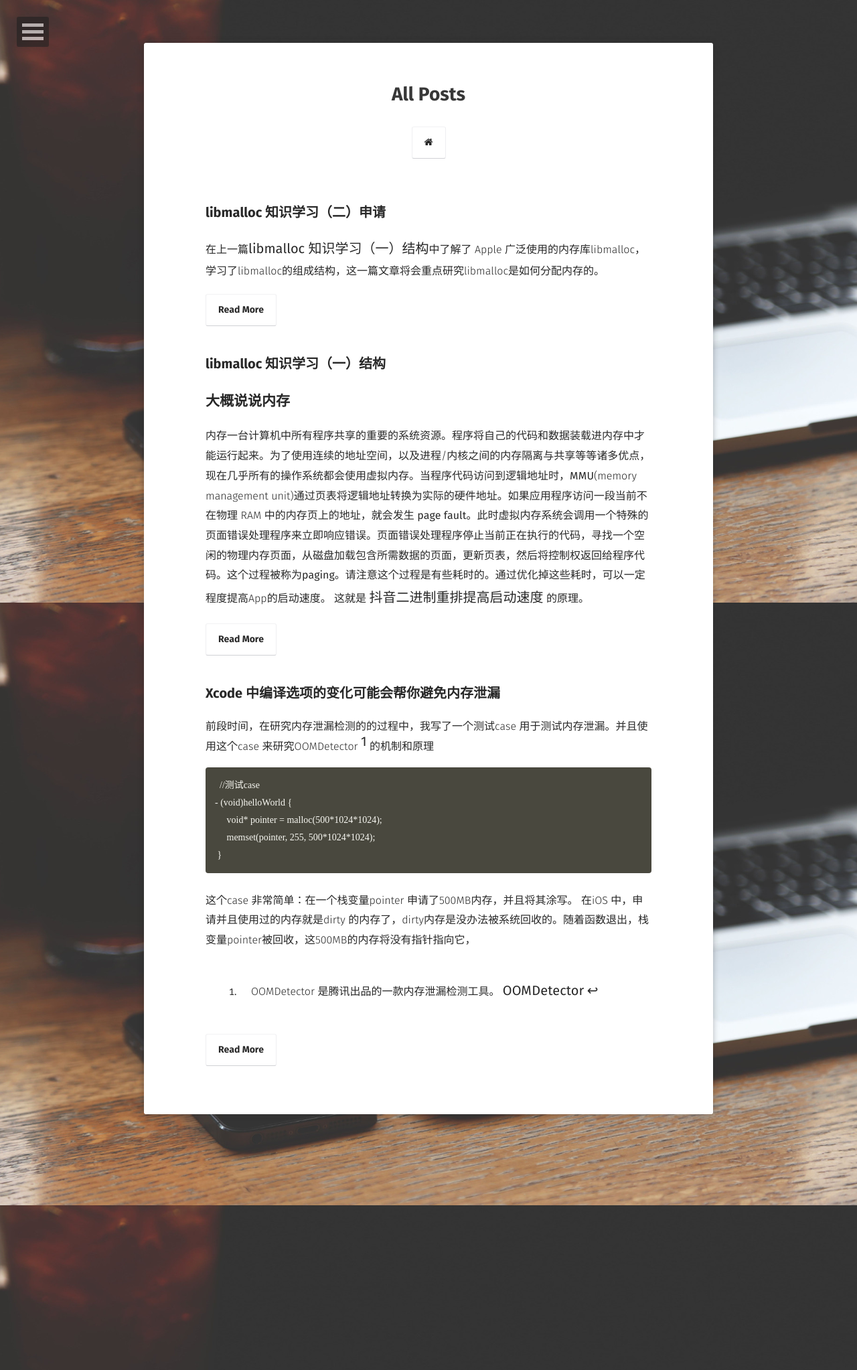
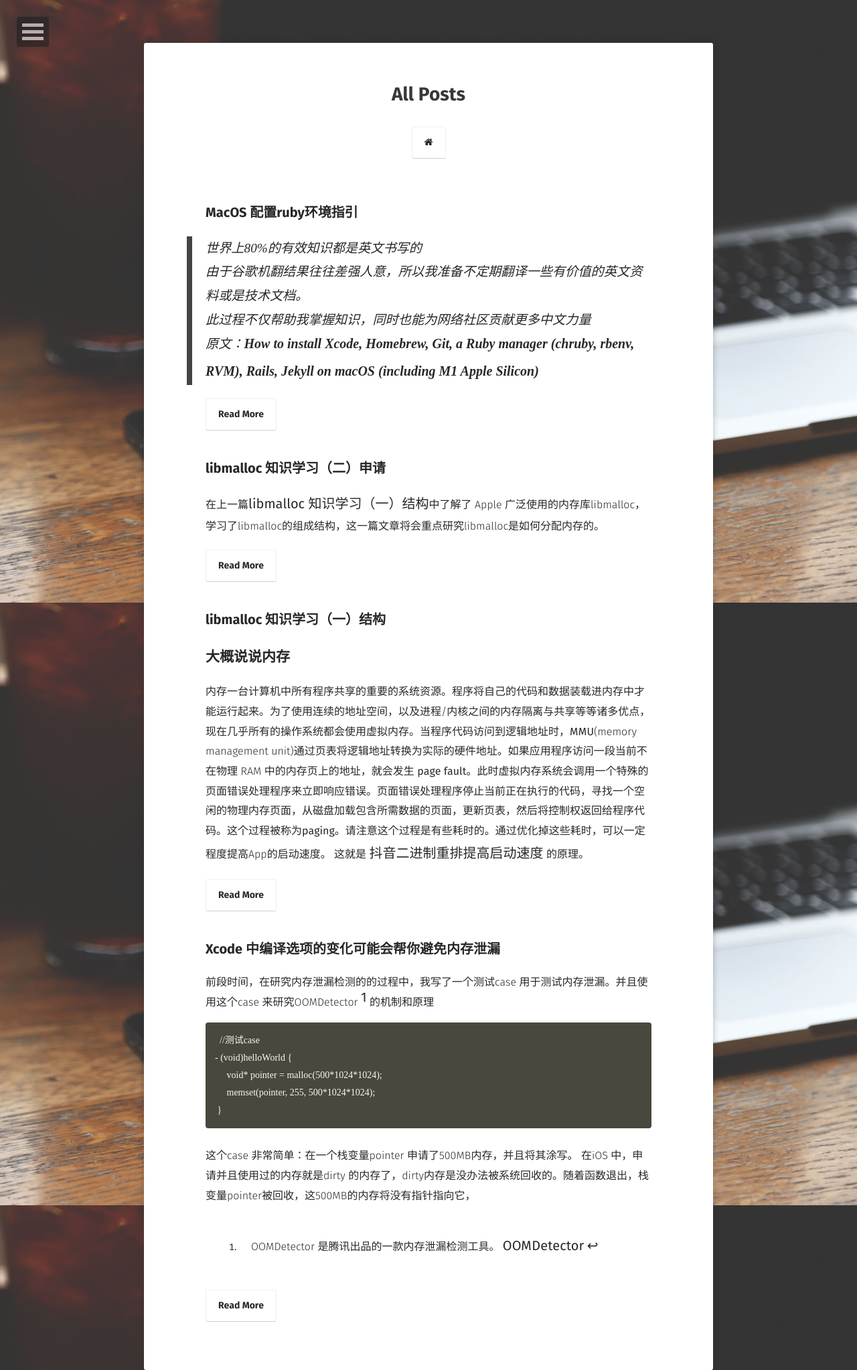
Before and after one commit to JethroYe/JethroYe.github.io, a Jekyll site: the page built from posts/index.md, in a window 1280 px wide. Shown: the whole page at 67% size. Built offline with Jekyll 4.4.1, drawn with Linux system fonts in a browser that asks for light colours; some web fonts are replaced; part of the change alters nothing that is shown.

Commit message:
增加文章《MacOS 配置ruby环境指引》

````diff
--- /dev/null
+++ b/_posts/2022-01-09-how-to-Install-Xcode-homebrew-git-ruby.md
@@ -0,0 +1,208 @@
+---
+layout: post
+title: MacOS 配置ruby环境指引
+updated: 2022-01-02 18:00
+tag:
+- 翻译
+- ruby
+- homebrew
+- Mac
+- Xcode
+---
+
+> <big>*世界上80%的有效知识都是英文书写的*</big>
+> <big>由于谷歌机翻结果往往差强人意，所以我准备不定期翻译一些有价值的英文资料或是技术文档。</big>
+> <big>此过程不仅帮助我掌握知识，同时也能为网络社区贡献更多中文力量</big>
+> <big>原文：**[How to install Xcode, Homebrew, Git, a Ruby manager (chruby, rbenv, RVM), Rails, Jekyll on macOS (including M1 Apple Silicon)](https://www.moncefbelyamani.com/how-to-install-xcode-homebrew-git-rvm-ruby-on-mac/?utm_source=stackoverflow)**<big>
+
+# 正文开始
+**本文更新于2022年1月13日**
+
+## 帮你在Mac上安装任意的Ruby gem
+你是否曾经遇到过可怕的gem权限错误？
+```
+ERROR: While executing gem ... (Gem::FilePermissionError)
+You don't have write permissions for the /Library/Ruby/Gems/2.6.0 directory
+```
+你是否曾经使用`sudo`安装gem然后导致报错？
+```
+ERROR: Failed to build gem native extension.
+```
+你是否一直在努力安装 rails、jekyll、bundler、cocoapods、fastlane 或其他一些 Ruby gem？ 你是否一直在输入一大串命令，并试图一遍又一遍的修复错误？你是否被这些问题困扰了好多天？
+**今天你将终结所有的Ruby问题**
+我在过去的10年一直致力于帮助人们解决这类问题，看看[他们是怎么说的吧](https://www.moncefbelyamani.com/what-they-say/)
+
+## 你的选择
+- 使用我的脚本可以帮助你一键配置好全局环境。脚本也可以帮助你的保持你的开发环境安全并且时刻保持最新。一条简单的命令，你就不用再阅读这份指引了
+- 花几个小时阅读这份指引，然后手动配置所有环境。并且未来你也需要手动维护你的研发环境
+
+## 使用我的脚本
+本脚本目前是免费的，当然我也在持续维护它。如果想要获得免费脚本和高级脚本55%的折扣。请点击加入下面的列表。此折扣仅仅适用与订阅我的读者，在这里你可以读到[读者们对我的脚本和指南的评价](https://www.moncefbelyamani.com/what-they-say)
+译者：请在原文中加入或者订阅
+
+## 终端（以下称为Terminal）
+本指南中的许多工作都需要在一个被称为 Terminal 的App 中完成。在Mac 中，通过[Spolight](https://support.apple.com/en-us/HT204014) 可以最快捷的打开Terminal。默认的键盘快捷键commend+space 可以快速打开Spolight。
+
+## 准备工作
+本文支持的 MacOS 版本:
+- Monterey
+- Big Sur
+- Catalina
+老版本的MacOS 上本文可能也适用，但是不保证。如果你遇到任何问题，可以阅读本指南尝试自己解决。如果解决不了，可以订阅[我的付费课程](https://savvycal.com/monfresh/dev-setup?d=15&from=2022-01-09)，我会尽量提供帮助
+
+### 确保你的电脑已经插入电源并且有一个稳定的网络环境
+脚本可能需要 15 分钟才能安装所有内容，因此如果你打算在它运行时执行其他操作，请暂时阻止它休眠，直到脚本完成。你可以在系统偏好设置下的电池 -> 电源适配器设置中执行此操作。打开“显示器关闭时防止计算机自动休眠”选项。
+
+### 确保你的MacOS 软件是最新的
+单击屏幕左上角的 Apple 图标，然后单击系统偏好设置，然后单击软件更新。如果有任何可用更新，请安装它们。如果你已经拥有 Big Sur 的最新更新，则无需升级到 Monterey。
+
+### 确保你的Homebrew 已经准备好了
+如果你的Homebrew 已经安装好了，可以跳过这一节。如果你不确定，可以通过下面的命令检查一下 **/usr/local**目录中是否有内容。如果什么都没有，表示你的电脑上没有Homebrew，你需要安装它
+```
+ls /usr/local
+```
+如果是Apple Silicon chip (以下简称M1) 版本的Mac，你需要检查 **/opt/homebrew** 目录
+如果上面的这些目录都不是空的，则表示你的电脑上已经安装了Homebrew。你可以运行下面的命令来检查下你的brew是否正常。
+```
+brew doctor
+```
+正常情况下，你会看到**Your system is ready to brew.** 的提示。如果brew没有准备好，你可能会看到一个或者多个提示。那么接下来的首要工作，就是修好brew 上面的提示。命令行输出的信息可以给你更多的帮助。
+```
+Warning: A newer Command Line Tools release is available.
+Update them from Software Update in System Preferences or run:
+  softwareupdate --all --install --force
+
+If that doesn't show you any updates, run:
+  sudo rm -rf /Library/Developer/CommandLineTools
+  sudo xcode-select --install
+
+Alternatively, manually download them from:
+  https://developer.apple.com/download/more/.
+
+```
+以下是多种形式的报错提示信息。
+```
+Warning: Your Command Line Tools are too outdated.
+```
+```
+Warning: Your Command Line Tools (CLT) does not support macOS 11.
+It is either outdated or was modified.
+Please update your Command Line Tools (CLT) or delete it if no updates are available.
+```
+如果缺少一些工具，会看到这样的提示
+```
+Warning: No developer tools installed.
+Install the Command Line Tools:
+  xcode-select --install
+```
+Hombrew 也会提供一些更详细的修复指南。仔细阅读指南并且跟着操作。当CLT安装好之后，退出并且重启Terminal。
+如果你遇到一些其他的问题，可以阅读下面的[Homebrew 问题解决指导](TODO:这里的跳转看看怎么实现)
+**如果你仍然遇到一些自己无法解决的问题，我的高级脚本也许有用**
+译者：高级脚本可以在原文中获取。
+
+#### 确保电脑中没有RVM，rbenv或者asdf
+在所有的ruby 管理器中。我推荐**chruby**，因为它更加稳定也更加方便维护。ruby管理器之间并不兼容，所以你如果你的设备里有RVM，rbenv，或者是asdf，你需要将他们卸载掉。
+#### 检查是否已经有了RVM 和 rbenv
+在Terminal中运行这几条命令
+```
+# 检查是否有rvm
+rvm help
+# 检查是否有rbenv
+rbenv help
+# 检查是否有asdf
+asdf help
+```
+如果两条命令输出了任何内容，都表示你已经安装了他们。相反如果返回了 `command not found`，表示没有安装。
+卸载rvm 可以通过下面的命令
+```
+rvm implode
+```
+然后，需要在下面的文件中删除所有跟rvm 相关的内容。
+- `~/.bash_profile`
+- `~/.zshrc`
+- `~/.zprofile`
+
+## 安装说明
+### 如果你的设备是M1 Mac，你需要阅读下面这段，否则可以直接跳过
+如果你使用的是M1 版本的Mac，需要确保Terminal 没有运行在 Rosetta mode （罗赛塔模式）。
+运行下面的命令来检查
+```
+uname -m
+```
+正常情况下预期会打印出`arm64`，如果它打印了 `x86_4`，那意味着Terminal 运行在罗萨塔模式下。按照下面的操作，可以关闭罗塞塔：
+1. 完全退出Terminal
+2. 打开Finder
+3. 按 shift-command-U 进入 Utilities 文件夹（或从菜单栏中选择“Go”，然后选择 Utilities）
+4. 选中Terminal，但是不要启动它。
+5. 按Commend+i, 取消选择框中的"Open using Rosetta"
+6. 启动Terminal，运行`uname -m`检查其输出是变成了`arm64`
+
+### 关于shell
+本指南假设你是用的shell 是 zsh。如果你不确定，可以阅读我的这篇引导[查看你是用的是什么shell](https://www.moncefbelyamani.com/which-shell-am-i-using-how-can-i-switch/). 如果你是用的是bash，那么需要在所有关于`.zshrc` 的步骤中，将其替换为`.bash_profile`
+
+## 步骤1: 安装Homebrew 和 命令行工具(Command Line Tools)
+[Homebrew](https://brew.sh/) 是MacOS 上的工具包管理器，可以帮助你方便的安装数百个开源工具。Homebrew 文档中提供了完整的安装说明，但你只需要运行 Homebrew 站点顶部列出的命令就能安装Homebrew
+```
+/bin/bash -c "$(curl -fsSL https://raw.githubusercontent.com/Homebrew/install/HEAD/install.sh"
+```
+将命令粘贴到Terminal 中，然后回车查看Termial 中输出的引导。例如Homebrew 会提示你输入密码。Homebrew 还会自动安装 Apple 命令行工具，通常它会在后台安装。不过也可能出现变化。请注意窗口输出的任何提示。安装成功后，重启Termianl，运行`brew doctor`检查下你的Homebrew是否安装好了
+如果你看到了`Your system is ready to brew`，可以进入 **步骤2**。否则，需要仔细阅读Homebrew的提示。在M1的Mac 上，Homebrew会要求你在安装后再运行几条命令，例如：
+```
+echo "eval $(/opt/homebrew/bin/brew shellenv)" >> ~/.zprofile
+eval $(/opt/homebrew/bin/brew shellenv)
+```
+运行完成后，再次运行`brew doctor` 检查Homebrew是否安装正常
+
+## 步骤2: 安装chruby，并且使用ruby-install 安装最新的ruby
+安装`chruby` 和 `ruby-install`
+```
+brew install chruby ruby-install
+```
+安装ruby 3.1.0， 或者在这个网站上获取最新的版本 [ruby site](https://www.ruby-lang.org/en/)
+```
+ruby-install ruby-3.1.0
+```
+
+安装过程可能会持续几分钟，安装完成后，执行下面的命令设置你的shell自动使用`chruby`，注意区分CPU架构
+### Intel Mac
+```
+echo "source /usr/local/share/chruby/chruby.sh" >> ~/.zshrc
+echo "source /usr/local/share/chruby/auto.sh" >> ~/.zshrc
+echo "chruby ruby-3.1.0" >> ~/.zshrc
+```
+
+### Apple Silicon Mac
+```
+echo "source /opt/homebrew/opt/chruby/share/chruby/chruby.sh" >> ~/.zshrc
+echo "source /opt/homebrew/opt/chruby/share/chruby/auto.sh" >> ~/.zshrc
+echo "chruby ruby-3.1.0" >> ~/.zshrc
+```
+重启Terminal，通过下面的命令检查chruby和ruby是否正常.
+```
+ruby -v
+```
+预期会看到 `ruby 3.1.0p0` 或者更新版本的输出
+
+## 步骤3: 安装你想要的gem
+恭喜！走到这一步你已经拥有了一个正常运行的ruby环境了。现在可以安装 Rails, Jekyll, cocoapods, fastlane, bundler,或者任何在过去的几个月或者几天你想要安装的gem
+**但是，千万不要使用 sudo 去安装任何gem！！！**
+现在你已经拥有了一个合适的Ruby开发环境，你可以安全的通过 `gem install XXXX` 的方法安装任何你想要的gem
+
+## 步骤4: 安装Git
+[Git](https://git-scm.com/) 是广大Web开发者都会选择的一个[版本管理工具](https://en.wikipedia.org/wiki/Revision_control)，在Homebrew的加持下，安装 Git 非常简单
+```
+brew update
+brew install git
+```
+如果你刚刚安装好Homebrew，可以跳过`brew update` 步骤。不过在运行brew安装前执行`brew update` 是一个好习惯，因为Homebrew会有规律的更新。
+而后重启Termianl，通过 `git --version` 来查看git的版本
+
+## 下一步
+由于安装过的工具包会规律性的更新，可能会修复一些bug或者更新一些feature，所以，保持开发环境更新也是非常重要的。
+当然你们也可以使用我的脚本，简单几个命令和单词，它可以帮助你保持研发环境时刻都是最新的。
+脚本通过别名来实现上述的功能。别名就是一个长命令的快捷方式。如果你不熟悉别名，可以阅读我的这篇引导[如何使用别名提高你的工作流效率](https://www.moncefbelyamani.com/create-aliases-in-bash-profile-to-assign-shortcuts-for-common-terminal-commands/)
+自动化也是一个高效工程师的标志。如果你找不到提高速度的方式，那么你重复做的大部分事情都会浪费掉时间。
+当你使用我的脚本时，也可以查看实现代码。从中你可以学习到脚本和自动化相关的知识。
+
+### 译者:
+后面的内容是原文作者关于付费脚本和Terminal快捷方式的推广，与本文主旨关系不大，对于配置开发环境也没有什么帮助。就不翻译了。如有需要可以自行阅读[原文](https://www.moncefbelyamani.com/how-to-install-xcode-homebrew-git-rvm-ruby-on-mac/?utm_source=stackoverflow)
--- a/_sass/variables.scss
+++ b/_sass/variables.scss
@@ -1,5 +1,5 @@
 //colors
-$bodycolor           : #D24D57;
+$bodycolor           : #9b8d8e;
 $black           	 : #000;
 $white               : #fff;
 $color_gray          : #e8e8e8;
````
Also changed, not shown: 5 other files.
